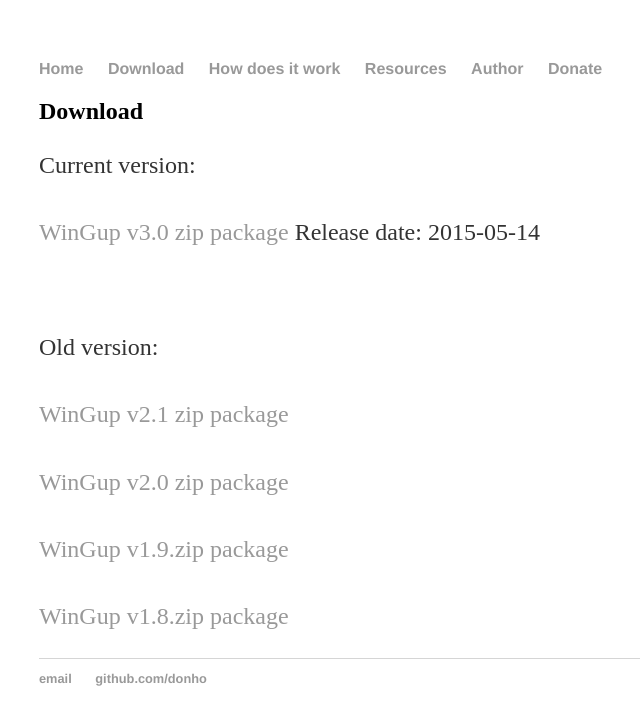
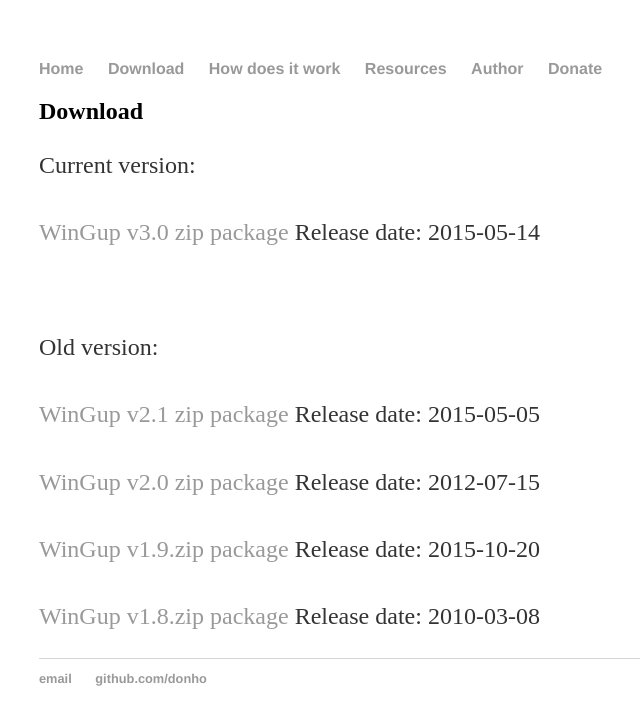
Before and after one commit to gupwin32/gupwin32.github.io, a Jekyll site: the page built from download/index.html, in a window 1280 px wide. Shown: the top 725 px of the page, without its empty margins (153-793 px from the left). Built offline with Jekyll 4.4.1, drawn with Linux system fonts in a browser that asks for light colours.

Commit message:
Update index.html

```diff
--- a/download/index.html
+++ b/download/index.html
@@ -11,9 +11,9 @@ Current version:<br/>
 <p>&nbsp;</p>
 <p>
 Old version:<br/>
-<a href="/repository/wingup.v2.1.bin.zip"><br />WinGup v2.1 zip package</a><br/>
-<a href="/repository/wingup.v2.0.bin.zip"><br />WinGup v2.0 zip package</a><br/>
-<a href="/repository/wingup.v1.9.bin.zip"><br />WinGup v1.9.zip package</a><br/>
-<a href="/repository/wingup.v1.8.bin.zip"><br />WinGup v1.8.zip package</a><br/>
+<a href="/repository/wingup.v2.1.bin.zip"><br />WinGup v2.1 zip package</a> Release date: 2015-05-05<br/>
+<a href="/repository/wingup.v2.0.bin.zip"><br />WinGup v2.0 zip package</a> Release date: 2012-07-15<br/>
+<a href="/repository/wingup.v1.9.bin.zip"><br />WinGup v1.9.zip package</a> Release date: 2015-10-20<br/>
+<a href="/repository/wingup.v1.8.bin.zip"><br />WinGup v1.8.zip package</a> Release date: 2010-03-08<br/>
 </p>
 </div><!-- /.blurb -->
```
